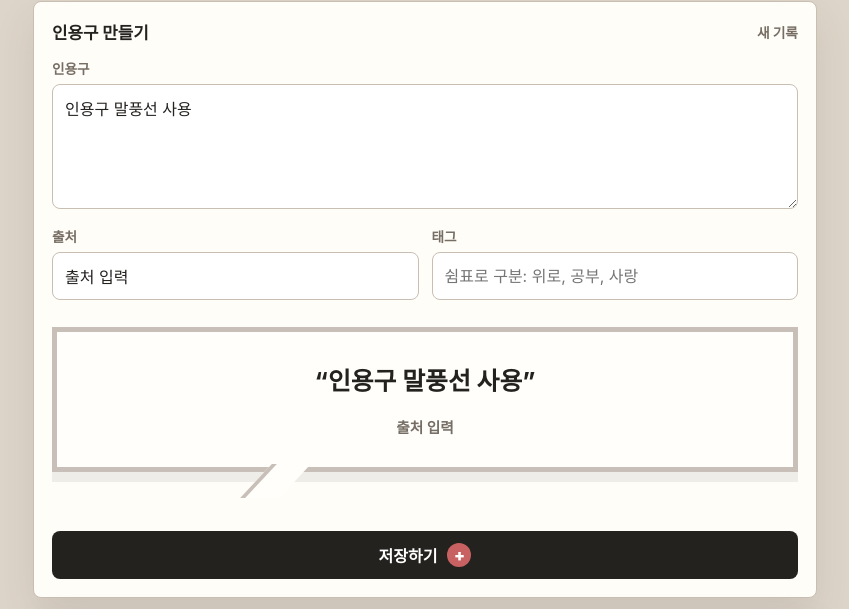
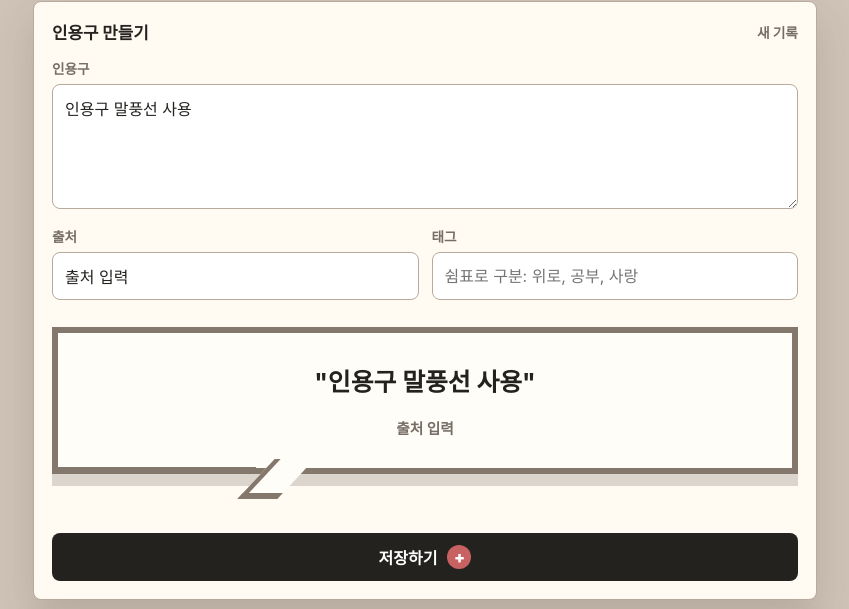
Before and after one commit to rzkdbptwjj-arch/quote-bubbles, a plain HTML site: page index.html in a window 1280 px wide. Shown: the part 183-792 px from the top of the page, without its empty margins (215-1064 px from the left). Drawn offline with Linux system fonts and the light colour scheme.

Commit message:
Add files via upload

```diff
--- a/app.js
+++ b/app.js
@@ -173,7 +173,7 @@ function renderQuotes(items) {
       </div>
     `;
 
-  item.querySelector("p").textContent = stripOuterQuotes(quote.text);
+  item.querySelector("p").textContent = quoteText(quote.text);
     item.querySelector("footer").textContent = quote.source;
     const tags = item.querySelector(".quote-tags");
     quote.tags.forEach((tag) => {
@@ -229,7 +229,7 @@ function resetForm() {
 }
 
 function updatePreview() {
-  previewQuote.textContent = stripOuterQuotes(quoteInput.value.trim()) || "인용구 말풍선 사용";
+  previewQuote.textContent = quoteText(quoteInput.value.trim() || "인용구 말풍선 사용");
   previewSource.textContent = sourceInput.value.trim() || "출처 입력";
 }
 
@@ -256,6 +256,10 @@ function stripOuterQuotes(value) {
   return String(value || "").trim().replace(/^["“”'‘’]+|["“”'‘’]+$/g, "");
 }
 
+function quoteText(value) {
+  return `"${stripOuterQuotes(value)}"`;
+}
+
 function findQuote(id) {
   return quotes.find((quote) => quote.id === id);
 }
--- a/index.html
+++ b/index.html
@@ -3,7 +3,7 @@
   <head>
     <meta charset="utf-8">
     <meta name="viewport" content="width=device-width, initial-scale=1, viewport-fit=cover">
-    <meta name="theme-color" content="#ded5ca">
+    <meta name="theme-color" content="#cfc3b7">
     <meta name="apple-mobile-web-app-capable" content="yes">
     <meta name="apple-mobile-web-app-status-bar-style" content="default">
     <meta name="apple-mobile-web-app-title" content="말풍선 인용구">
@@ -11,7 +11,7 @@
     <link rel="manifest" href="manifest.webmanifest">
     <link rel="icon" href="assets/icon.svg" type="image/svg+xml">
     <link rel="apple-touch-icon" href="assets/icon.svg">
-    <link rel="stylesheet" href="styles.css?v=20260607-3">
+    <link rel="stylesheet" href="styles.css?v=20260607-4">
   </head>
   <body>
     <main class="app-shell">
@@ -100,6 +100,6 @@
       </section>
     </main>
 
-    <script src="app.js?v=20260607-3"></script>
+    <script src="app.js?v=20260607-4"></script>
   </body>
 </html>
--- a/styles.css
+++ b/styles.css
@@ -1,15 +1,15 @@
 :root {
   color-scheme: light;
-  --bg: #ded5ca;
+  --bg: #cfc3b7;
   --ink: #24221f;
   --muted: #766e64;
-  --panel: #fffdf8;
-  --line: #c9beb2;
-  --accent: #8b7460;
+  --panel: #fffaf2;
+  --line: #b8aa9d;
+  --accent: #6f5f50;
   --rose: #c86161;
   --sage: #617b63;
-  --soft: #ebe4db;
-  --shadow: 0 18px 42px rgba(62, 51, 41, 0.11);
+  --soft: #e1d6ca;
+  --shadow: 0 18px 42px rgba(62, 51, 41, 0.16);
 }
 
 * {
@@ -154,9 +154,9 @@ textarea:focus {
 .quote-bubble {
   position: relative;
   margin: 0 0 42px;
-  border: 5px solid #c8c0b8;
-  background: #fffefb;
-  box-shadow: 0 10px 0 rgba(58, 50, 43, 0.08);
+  border: 6px solid #84776c;
+  background: #fffdf8;
+  box-shadow: 0 12px 0 rgba(56, 47, 39, 0.18);
   padding: 32px 22px 30px;
   text-align: center;
 }
@@ -168,8 +168,9 @@ textarea:focus {
   bottom: -31px;
   width: 34px;
   height: 34px;
-  background: #fffefb;
-  border-left: 5px solid #c8c0b8;
+  background: #fffdf8;
+  border-left: 6px solid #84776c;
+  border-bottom: 6px solid #84776c;
   transform: skewX(-43deg);
 }
 
@@ -179,7 +180,7 @@ textarea:focus {
   left: 0;
   bottom: -5px;
   width: 27%;
-  border-bottom: 5px solid #c8c0b8;
+  border-bottom: 6px solid #84776c;
 }
 
 .quote-bubble p {
@@ -190,14 +191,6 @@ textarea:focus {
   line-height: 1.45;
   word-break: keep-all;
   overflow-wrap: anywhere;
-}
-
-.quote-bubble p::before {
-  content: open-quote;
-}
-
-.quote-bubble p::after {
-  content: close-quote;
 }
 
 .quote-bubble footer {
```
